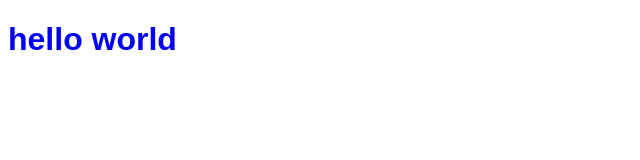
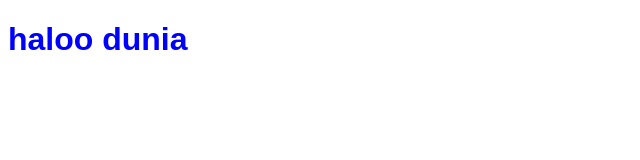
Before and after one commit to arachman77/latihan1, a plain HTML site: page index.html in a window 1280 px wide. Shown: the whole page, without its empty margins (0-640 px from the left). Drawn offline with Linux system fonts and the light colour scheme.

Commit message:
menubah hello world

```diff
--- a/index.html
+++ b/index.html
@@ -13,7 +13,7 @@
     </style>
 </head>
 <body>
-    <h1>hello world</h1>
+    <h1>haloo dunia</h1>
     <script src="script.js"></script>
 </body>
 </html>
```
